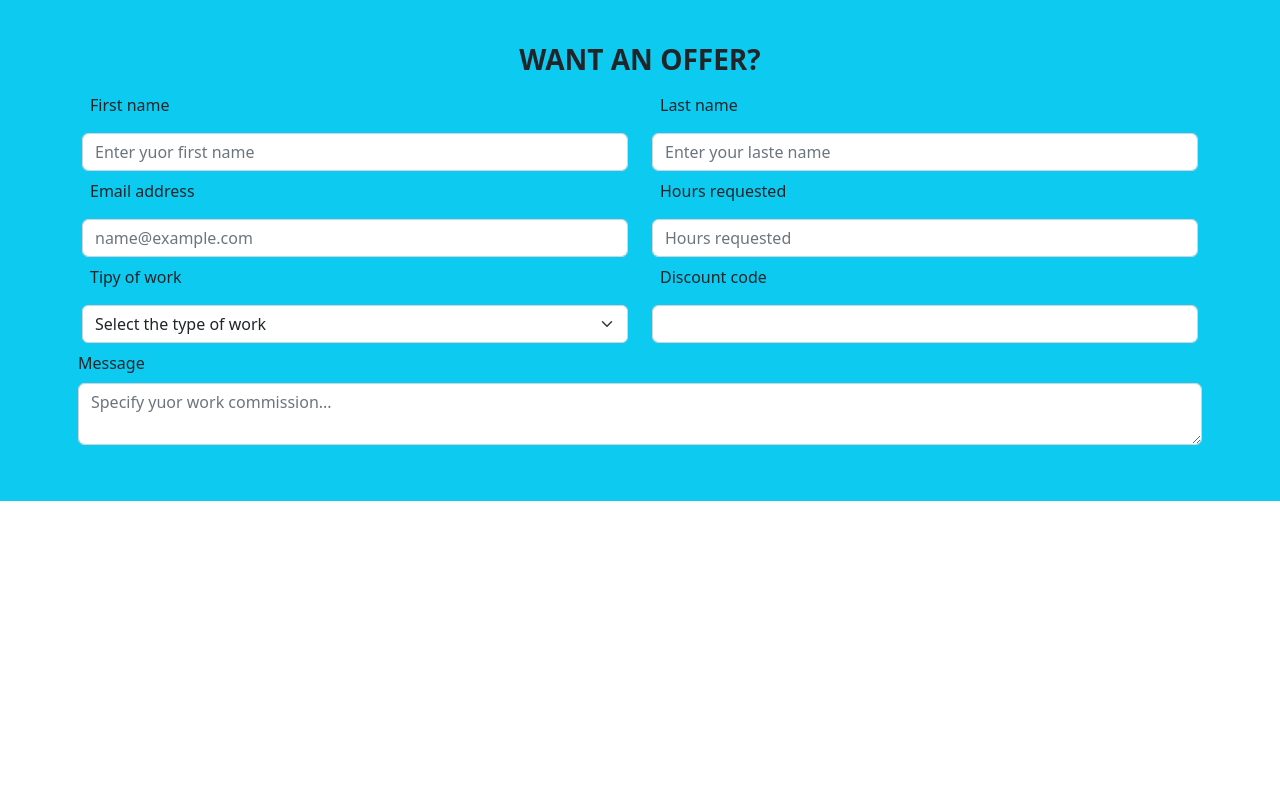
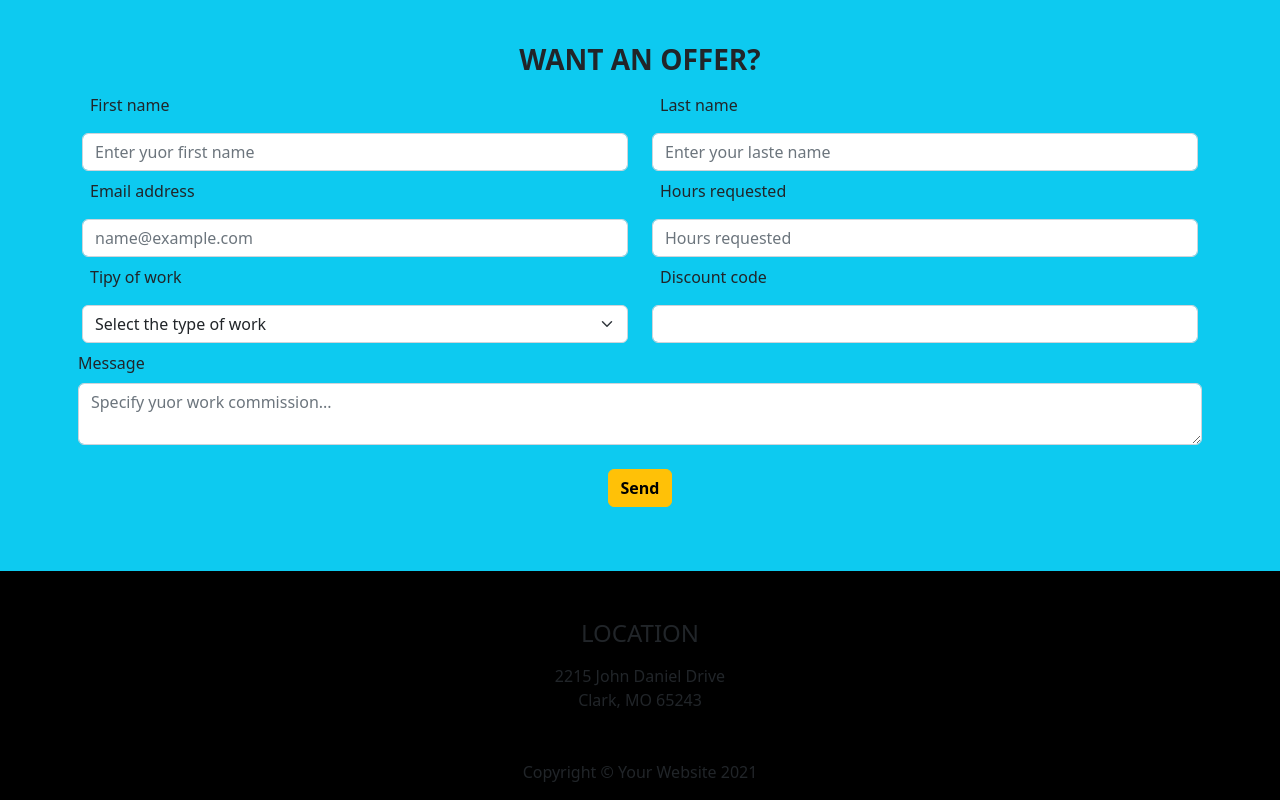
Before and after one commit to Gabriele002/bootstrap-html-freelancer, a plain HTML site: page index.html in a window 1280 px wide. Shown: the part 1448-2248 px from the top of the page. Before the commit the page ends 1949 px from the top, so only its background shows below. Drawn offline with nearby package versions, Linux system fonts and the light colour scheme.

Commit message:
Finish work

```diff
--- a/index.html
+++ b/index.html
@@ -158,9 +158,9 @@
             <label class="form-label p-2">Tipy of work</label>
             <select class="form-select" id="autoSizingSelect">
               <option selected>Select the type of work</option>
-              <option value="1">One</option>
-              <option value="2">Two</option>
-              <option value="3">Three</option>
+              <option value="1">Backed Development</option>
+              <option value="2">Frontend Development</option>
+              <option value="3">Project Analisys</option>
             </select>
           </div>
           <div class="col-6">
@@ -171,58 +171,40 @@
             <label for="exampleFormControlTextarea1" class="form-label">Message</label>
             <textarea class="form-control" id="exampleFormControlTextarea1" placeholder="Specify yuor work commission..."></textarea>
           </div>
-
         </div> <!--row-->
-
-
-
-
-
-
-
-
+        <div class="row">
+          <div class="col-12 text-center p-3">
+            <button type="button" class="btn btn-warning"><strong>Send</strong></button>
+          </div>
+        </div>
       </div> <!--container-->
-
-
-
-
-
-
     </section>
-
-
+      <footer class="bg-black">
+        <div class="container text-center">
+          <div class="row">
+            <div class="col-12 mt-5 mb-2">
+              <h4>
+                LOCATION
+              </h4>
+            </div>
+            <div class="col-12">
+              <p class="mb-0">
+                2215 John Daniel Drive
+              </p>
+            </div>
+            <div class="col-12 ">
+              Clark, MO 65243
+            </div>
+            <div class="col-12 mt-5">
+              <p>
+                Copyright &copy; Your Website 2021
+              </p>
+            </div>
+          </div><!--row-->
+        </div><!--container-->
+      </footer>
     </body>
-
-    <footer>
-
-
-    </footer>
-
-
-
-
-
-
-
-
-
-
-
-
-
-
-
-
-
-
-
-
-
-
-
-
     <!-- lasciarlo in fondo e non toglierlo -->
     <script src="https://cdn.jsdelivr.net/npm/bootstrap@5.2.3/dist/js/bootstrap.bundle.min.js" integrity="sha384-kenU1KFdBIe4zVF0s0G1M5b4hcpxyD9F7jL+jjXkk+Q2h455rYXK/7HAuoJl+0I4" crossorigin="anonymous"></script>
   </body>
-
 </html>
```
